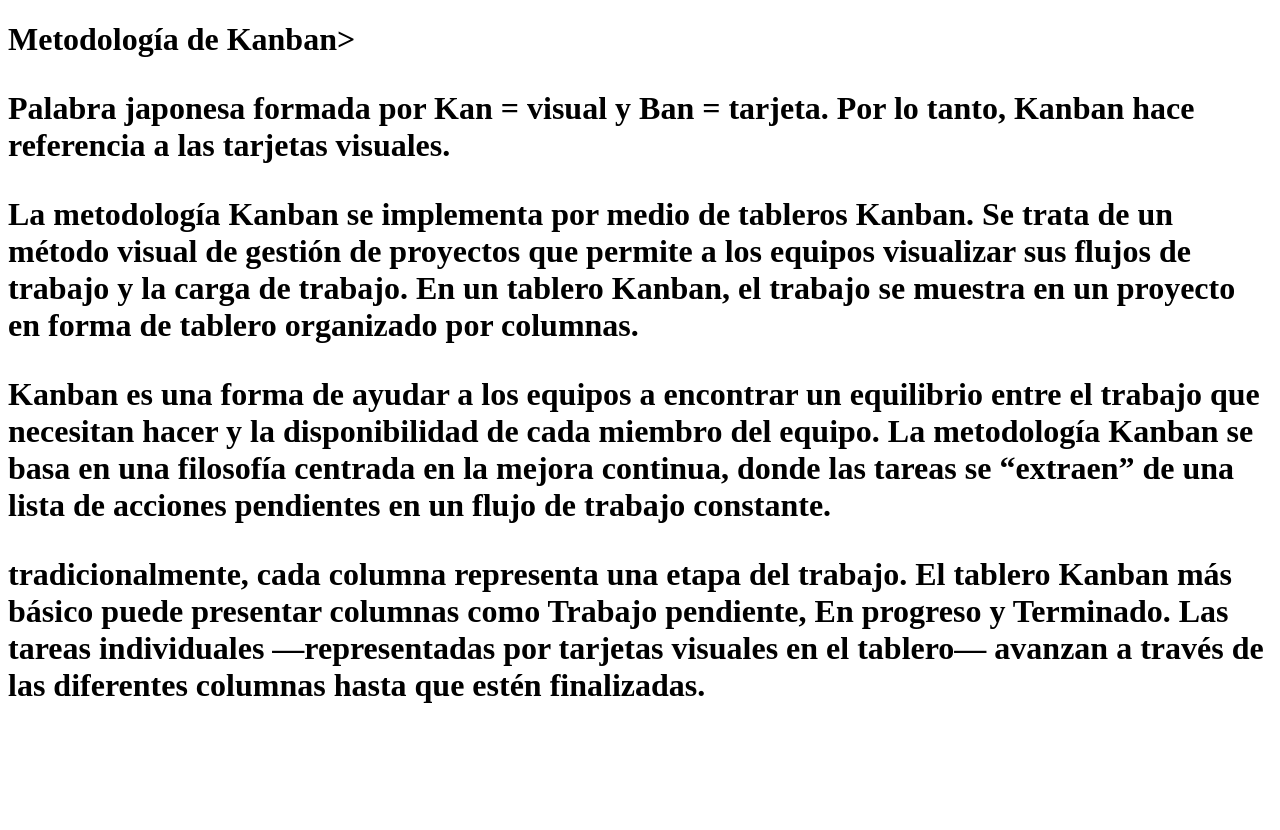
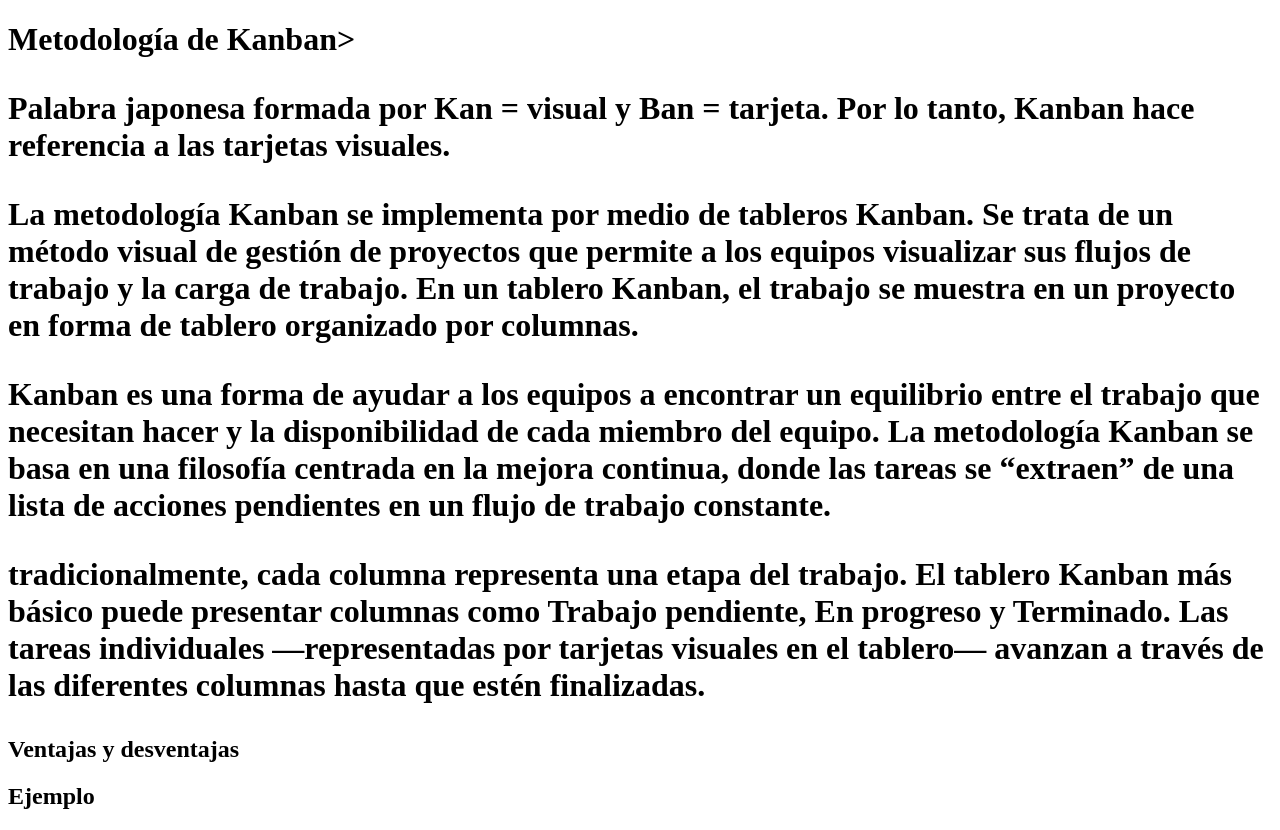
Before and after one commit to jimenatort/pautagrupal, a plain HTML site: page index.html in a window 1280 px wide. Before the commit the page ends 800 px from the top, so only its background shows below. Drawn offline with Linux system fonts and the light colour scheme.

Commit message:
Update index.html

```diff
--- a/index.html
+++ b/index.html
@@ -14,4 +14,7 @@
   <p>La metodología Kanban se implementa por medio de tableros Kanban. Se trata de un método visual de gestión de proyectos que permite a los equipos visualizar sus flujos de trabajo y la carga de trabajo. En un tablero Kanban, el trabajo se muestra en un proyecto en forma de tablero organizado por columnas.</p>
   <p>Kanban es una forma de ayudar a los equipos a encontrar un equilibrio entre el trabajo que necesitan hacer y la disponibilidad de cada miembro del equipo. La metodología Kanban se basa en una filosofía centrada en la mejora continua, donde las tareas se “extraen” de una lista de acciones pendientes en un flujo de trabajo constante.</p>
   <p>tradicionalmente, cada columna representa una etapa del trabajo. El tablero Kanban más básico puede presentar columnas como Trabajo pendiente, En progreso y Terminado. Las tareas individuales —representadas por tarjetas visuales en el tablero— avanzan a través de las diferentes columnas hasta que estén finalizadas.</p>
+
+ <h2> Ventajas y desventajas</h2>
+ <h2>Ejemplo</h2>
   </body>
```
